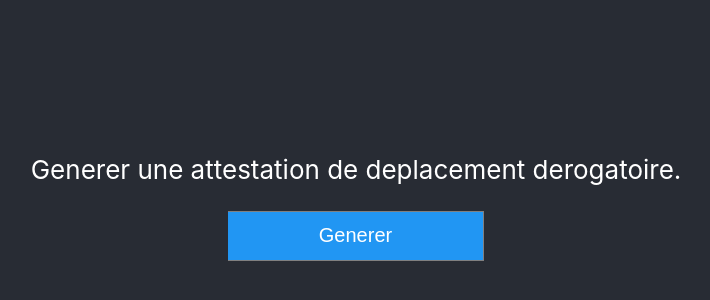
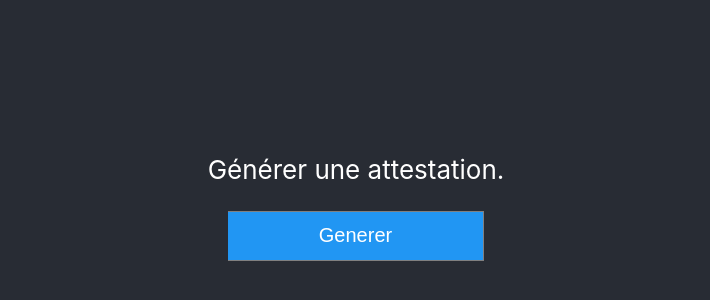
Before and after one commit to clempinch/attestation-deplacement, a React (Create React App) app: page / in a window 1280 px wide. Shown: the part 206-506 px from the top of the page, without its empty margins (284-994 px from the left). Built offline with nearby package versions, Linux system fonts and the light colour scheme.

Commit message:
✏ Correct typos

```diff
--- a/public/index.html
+++ b/public/index.html
@@ -24,10 +24,10 @@
       work correctly both with client-side routing and a non-root public URL.
       Learn how to configure a non-root public URL by running `npm run build`.
     -->
-    <title>Attestations de deplacement derogatoire facile</title>
+    <title>Générateur d'attestation de déplacement dérogatoire</title>
   </head>
   <body>
-    <noscript>You need to enable JavaScript to run this app.</noscript>
+    <noscript>Activer Javascript pour utiliser cette application.</noscript>
     <div id="root"></div>
   </body>
 </html>
--- a/src/App.js
+++ b/src/App.js
@@ -34,7 +34,7 @@ class App extends React.Component {
       <div className="App">
         <header className="App-header">
           <p>
-            Generer une attestation de deplacement derogatoire.
+            Générer une attestation.
           </p>
           <button className="generate" onClick={_ => this.generate()}>Generer</button>
         </header>
```
Also changed, not shown: public/manifest.json, 1 other file (tests, documents, lock files or other folders).
